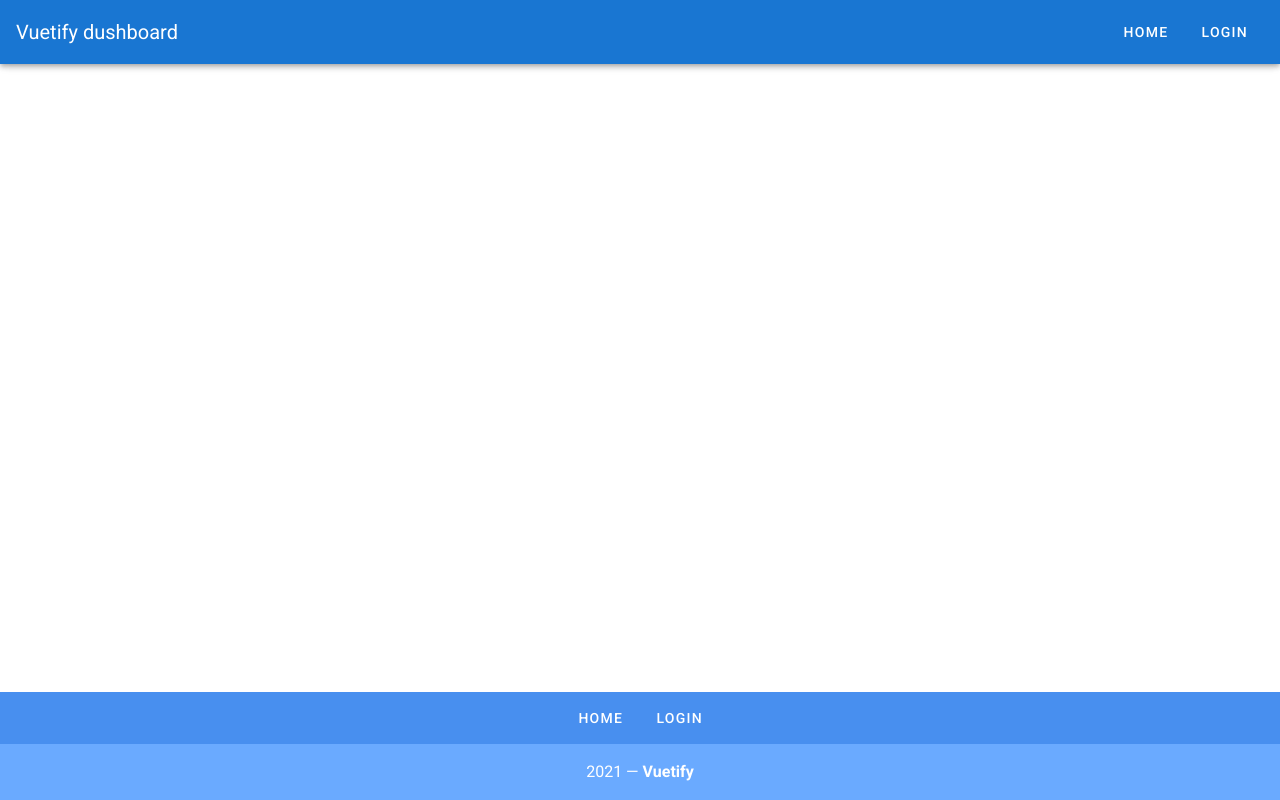
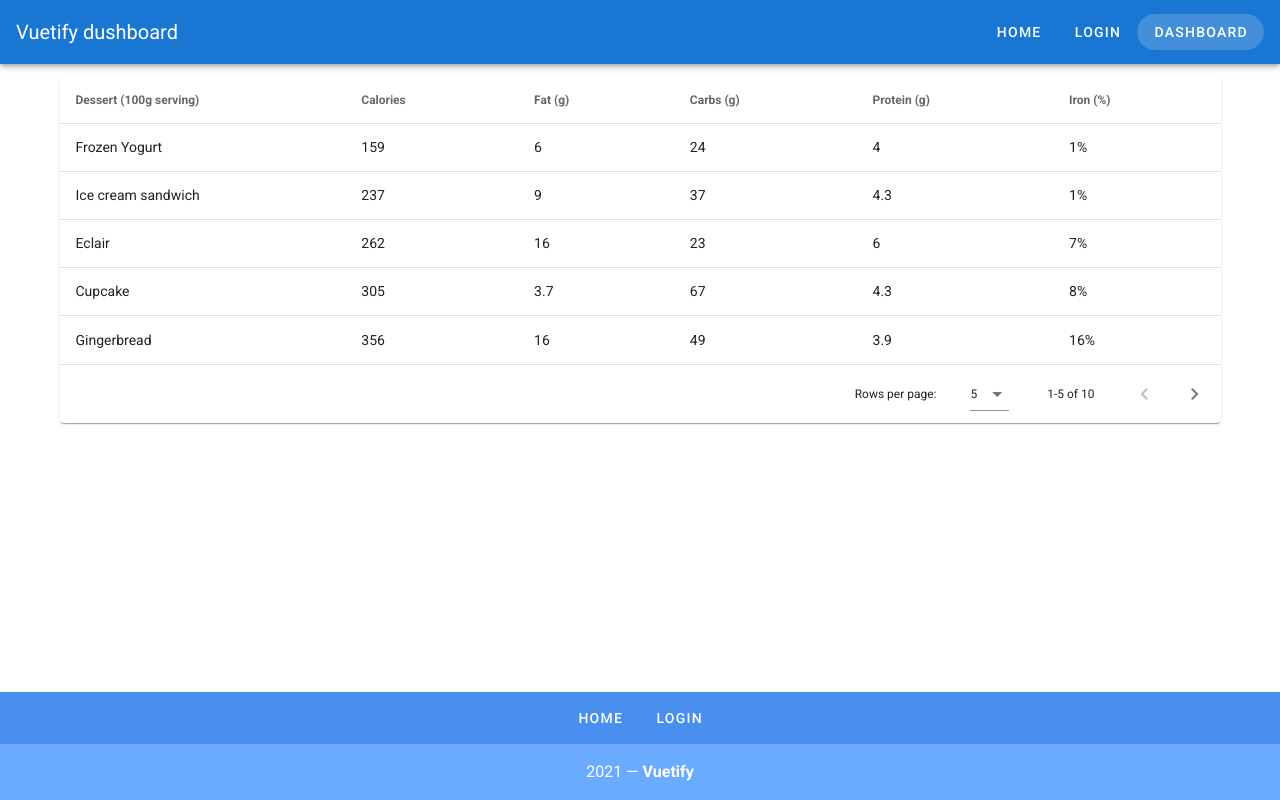
Before and after one commit to vimagik/VuetifyVM, a Nuxt app: page /dashboard in a window 1280 px wide. Built offline with nearby package versions, Linux system fonts and the light colour scheme.

Commit message:
Lesson 3

```diff
--- a/components/MyBarr.vue
+++ b/components/MyBarr.vue
@@ -8,6 +8,9 @@
     <v-btn text rounded :to="{name: 'login'}">
       Login
     </v-btn>
+    <v-btn text rounded :to="{name: 'dashboard'}">
+      Dashboard
+    </v-btn>
   </v-app-bar>
 </template>
 
--- a/components/MyFooter.vue
+++ b/components/MyFooter.vue
@@ -10,13 +10,14 @@
     >
       <v-btn
         v-for="link in links"
-        :key="link"
+        :key="link.name"
         color="white"
         text
         rounded
         class="my-2"
+        :to="link.page"
       >
-        {{ link }}
+        {{ link.name }}
       </v-btn>
       <v-col
         class="primary lighten-2 py-4 text-center white--text"
@@ -33,7 +34,10 @@
   name: 'my-footer',
   data () {
     return {
-      links: ['Home', 'Login']
+      links: [
+        { name: 'Home', page: '/' },
+        { name: 'Login', page: { name: 'login' } }
+      ]
     }
   }
 }
--- /dev/null
+++ b/pages/dashboard.vue
@@ -0,0 +1,123 @@
+<template>
+  <v-container>
+    <v-row>
+      <v-col>
+        <v-data-table
+          :headers="headers"
+          :items="desserts"
+          :items-per-page="5"
+          class="elevation-1"
+        ></v-data-table>
+      </v-col>
+    </v-row>
+  </v-container>
+</template>
+
+<script>
+export default {
+  name: 'dashboard',
+  data () {
+    return {
+      headers: [
+        {
+          text: 'Dessert (100g serving)',
+          align: 'start',
+          sortable: false,
+          value: 'name',
+        },
+        {text: 'Calories', value: 'calories'},
+        {text: 'Fat (g)', value: 'fat'},
+        {text: 'Carbs (g)', value: 'carbs'},
+        {text: 'Protein (g)', value: 'protein'},
+        {text: 'Iron (%)', value: 'iron'},
+      ],
+      desserts: [
+        {
+          name: 'Frozen Yogurt',
+          calories: 159,
+          fat: 6.0,
+          carbs: 24,
+          protein: 4.0,
+          iron: '1%',
+        },
+        {
+          name: 'Ice cream sandwich',
+          calories: 237,
+          fat: 9.0,
+          carbs: 37,
+          protein: 4.3,
+          iron: '1%',
+        },
+        {
+          name: 'Eclair',
+          calories: 262,
+          fat: 16.0,
+          carbs: 23,
+          protein: 6.0,
+          iron: '7%',
+        },
+        {
+          name: 'Cupcake',
+          calories: 305,
+          fat: 3.7,
+          carbs: 67,
+          protein: 4.3,
+          iron: '8%',
+        },
+        {
+          name: 'Gingerbread',
+          calories: 356,
+          fat: 16.0,
+          carbs: 49,
+          protein: 3.9,
+          iron: '16%',
+        },
+        {
+          name: 'Jelly bean',
+          calories: 375,
+          fat: 0.0,
+          carbs: 94,
+          protein: 0.0,
+          iron: '0%',
+        },
+        {
+          name: 'Lollipop',
+          calories: 392,
+          fat: 0.2,
+          carbs: 98,
+          protein: 0,
+          iron: '2%',
+        },
+        {
+          name: 'Honeycomb',
+          calories: 408,
+          fat: 3.2,
+          carbs: 87,
+          protein: 6.5,
+          iron: '45%',
+        },
+        {
+          name: 'Donut',
+          calories: 452,
+          fat: 25.0,
+          carbs: 51,
+          protein: 4.9,
+          iron: '22%',
+        },
+        {
+          name: 'KitKat',
+          calories: 518,
+          fat: 26.0,
+          carbs: 65,
+          protein: 7,
+          iron: '6%',
+        },
+      ],
+    }
+  },
+}
+</script>
+
+<style scoped>
+
+</style>
```
